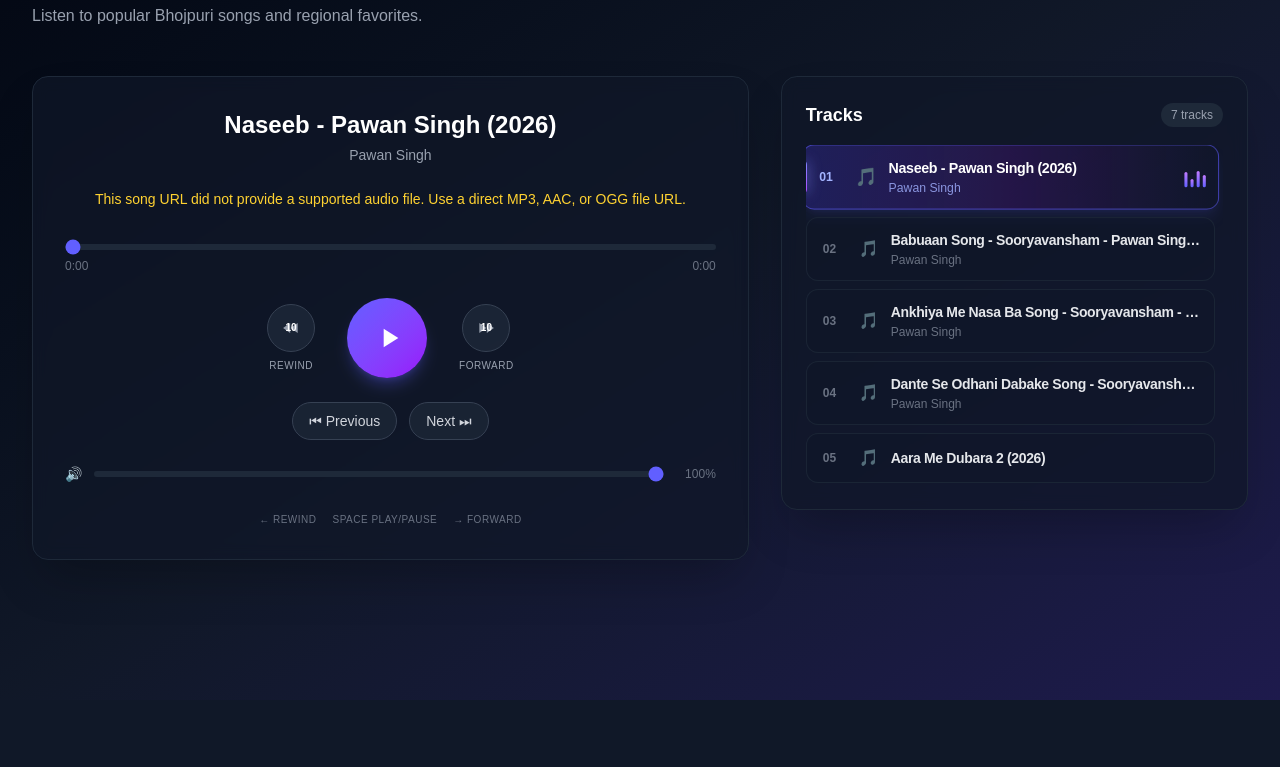
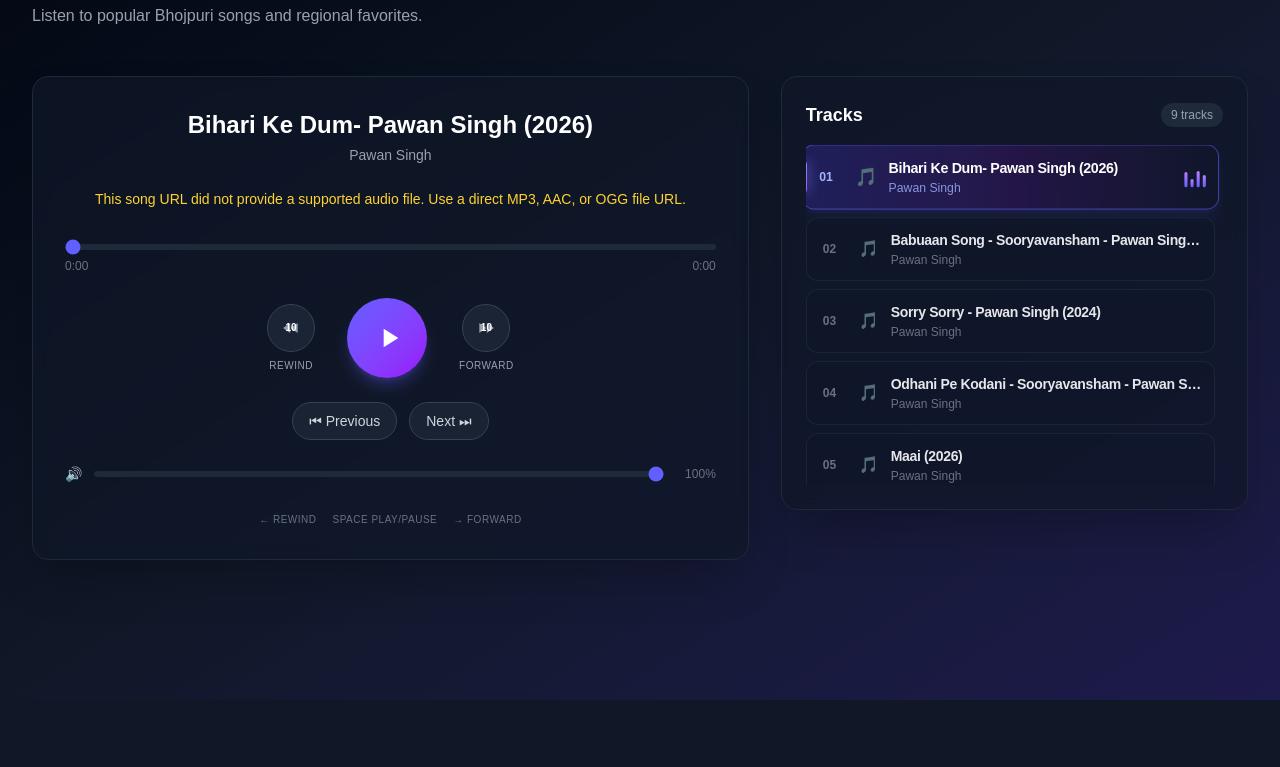
Before and after one commit to dhannajaypw24-dev/musicplayer, a Next.js app: page /bhojpuri in a window 1280 px wide. Shown: the part 1141-1908 px from the top of the page. Built offline with nearby package versions, Linux system fonts and the light colour scheme.

Commit message:
update song

```diff
--- a/app/data/bhojpuriCatalog.js
+++ b/app/data/bhojpuriCatalog.js
@@ -34,7 +34,7 @@
   "Khesari Lal Yadav",
   "Indu Sonali",
   "Kalpana",
-  "Khushboo Uttam",
+  "Manoj Tiwari",
   "Arvind Akela Kallu Ji",
   "Rakesh Mishra",
 ];
--- a/app/data/tracks/bhojpuri.js
+++ b/app/data/tracks/bhojpuri.js
@@ -1,37 +1,49 @@
 export const bhojpuriTracks = [
     {
-    title: 'Naseeb - Pawan Singh (2026)',
+    title: 'Bihari Ke Dum- Pawan Singh (2026)',
     artist: "Pawan Singh",
-    src: "https://128.pagalnew.com/download-128k.php?id=54203",
+    src: "https://bhojpuriwap.online/siteuploads/files/sfd76/37833/Bihari%20Ke%20Dum%28BhojpuriWap.In%29.mp3",
   },
   {
     title: 'Babuaan Song - Sooryavansham - Pawan Singh (2026)',
     artist: "Pawan Singh",
-    src: "https://128.pagalnew.com/download-128k.php?id=48911",
+    src: "https://bhojpuriwap.online/siteuploads/files/sfd75/37153/Prakhand%20Ho%20Ya%20Jila%20Babuaan%20Se%20Hila%28BhojpuriWap.In%29.mp3",
   },
   {
-    title: 'Ankhiya Me Nasa Ba Song - Sooryavansham - Pawan Singh (2024)',
+    title: 'Sorry Sorry - Pawan Singh (2024)',
     artist: "Pawan Singh",
-    src: "https://128.pagalnew.com/download-128k.php?id=48642",
+    src: "https://bhojpuriwap.online/siteuploads/files/sfd29/14094/Sorry%20Sorry%28BhojpuriWap.In%29.mp3",
   },
   {
-    title: 'Dante Se Odhani Dabake Song - Sooryavansham - Pawan Singh (2026)',
+    title: 'Odhani Pe Kodani - Sooryavansham - Pawan Singh (2026)',
     artist: "Pawan Singh",
-    src: "https://128.pagalnew.com/download-128k.php?id=47622",
+    src: "https://bhojpuriwap.online/siteuploads/files/sfd75/37152/Odhani%20Pe%20Kodani%28BhojpuriWap.In%29.mp3",
   },
   {
-    title: 'Aara Me Dubara 2 (2026)',
-    src: "https://128.pagalnew.com/download-128k.php?id=54773",
+    title: 'Maai (2026)',
+    artist: "Pawan Singh",
+    src: "https://bhojpuriwap.online/siteuploads/files/sfd76/37828/Maai%28BhojpuriWap.In%29.mp3",
   },
   {
-    title: 'Falana Ke Patoh (2026)',
-    src: "https://128.pagalnew.com/download-128k.php?id=54666",
+    title: 'Lahanga Lahake Lahake (2026)',
+    artist: "Pawan Singh",
+    src: "https://bhojpuriwap.online/siteuploads/files/sfd76/37796/Lahanga%20Lahake%20Lahake%28BhojpuriWap.In%29.mp3",
   },
   {
-    title: 'Oth Ke Madhuiya (From "Laakhan Singh") (2026)',
-    src: "https://128.pagalnew.com/download-128k.php?id=54665",
+    title: 'RajaJi Ke Dilwa (2026)',
+    artist: "Pawan Singh",
+    src: "https://bhojpuriwap.online/siteuploads/files/sfd73/36322/RajaJi%20Ke%20Dilwa%28BhojpuriWap.In%29.mp3",
   }
   ,
-
+  {
+    title: 'Jabardast Fan (2026)',
+    artist: "Manoj Tiwari",
+    src: "https://bhojpuriwap.online/siteuploads/files/sfd34/16912/Jabardast%20Fan%28BhojpuriWap.In%29.mp3",
+  },
+  {
+    title: 'Laga Ke Fair Lovely (2026)',
+    artist: "Khesari Lal Yadav",
+    src: "https://bhojpuriwap.online/siteuploads/files/sfd42/20817/Laga%20Ke%20Fair%20Lovely%28BhojpuriWap.In%29.mp3",
+  }
 
 ];
--- a/app/data/tracks/bhojpuri/chhath.js
+++ b/app/data/tracks/bhojpuri/chhath.js
@@ -4,4 +4,5 @@
     artist: "Pawan Singh, Palak Muchhal",
     src: "https://bhojpuriwap.online/siteuploads/files/sfd75/37207/Chhathi%20Mai%20Ke%20Aas%28BhojpuriWap.In%29.mp3",
   },
+
 ];
```
